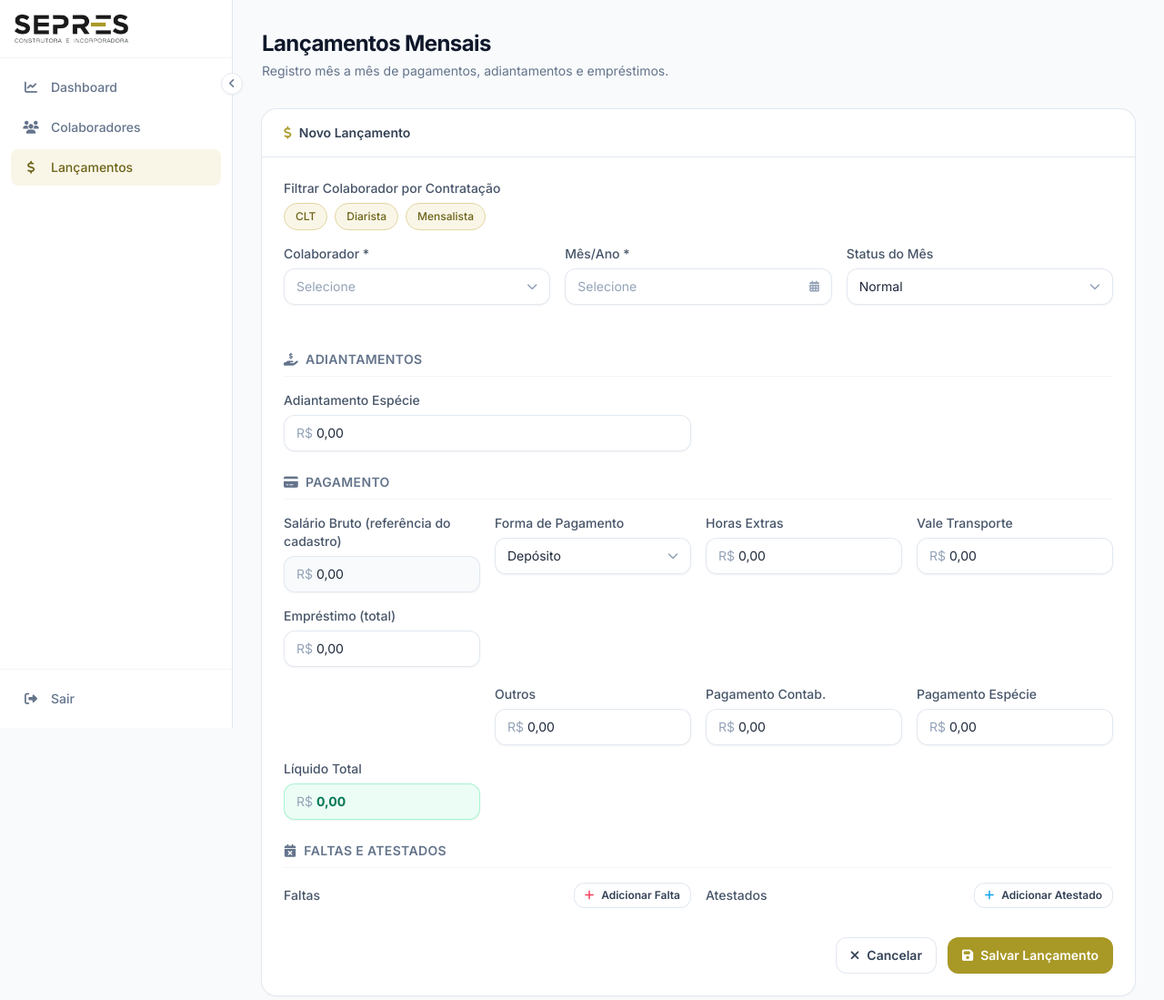
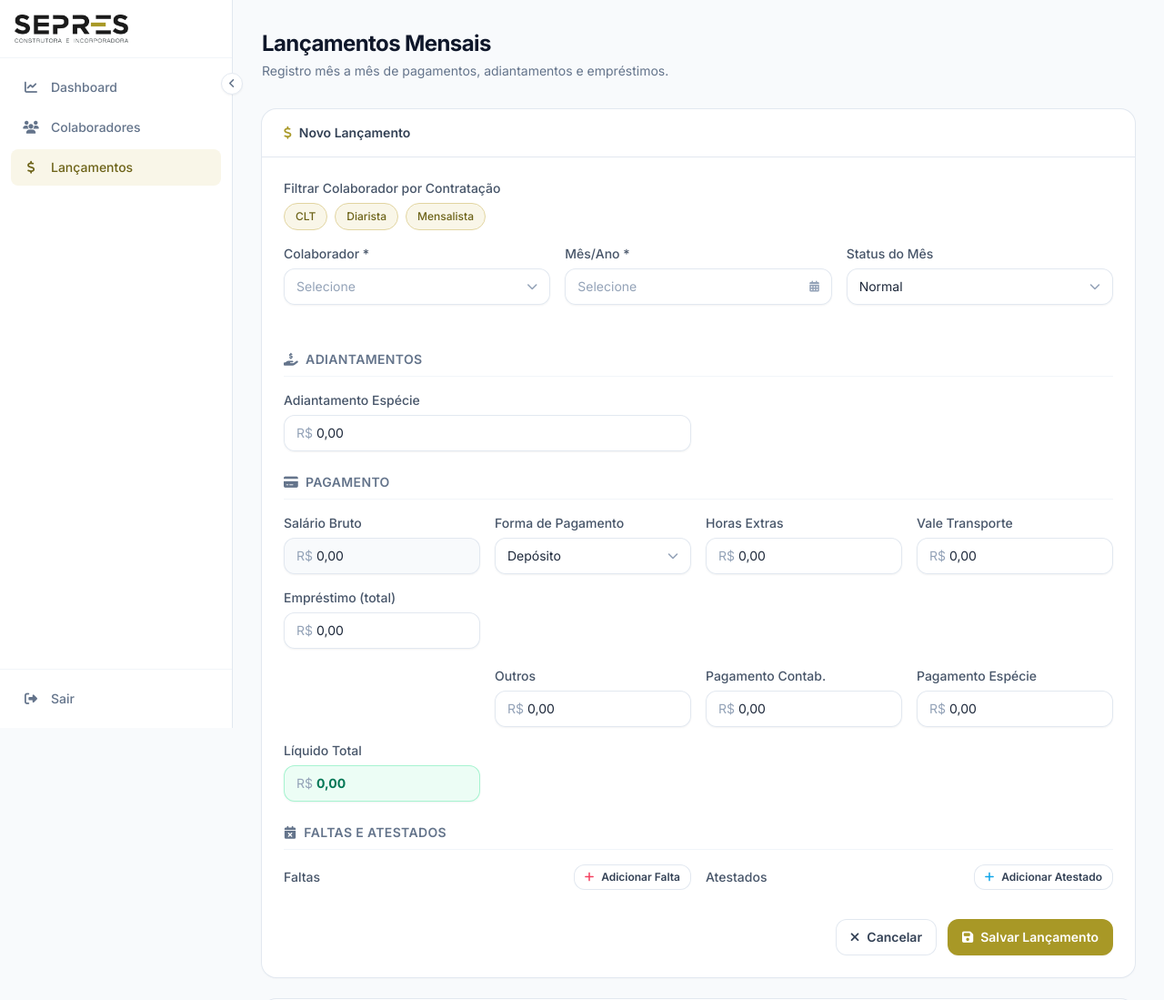
Before and after one commit to pedrocarneiro17/sepres, a Flask app: page /lancamentos in a window 1280 px wide. Shown: the top 1099 px of the page at 91% size. Run offline with Flask 3, Linux system fonts and the light colour scheme; the visitor is signed in with stand-in values (Sample User, id 1); data that the repository does not hold is empty.

Commit message:
Simplifica label do campo Salario Bruto
Remove "(referencia do cadastro)" do label, mantendo so "Salario Bruto".

Co-Authored-By: Claude Sonnet 5 <noreply@anthropic.com>

```diff
--- a/templates/lancamentos.html
+++ b/templates/lancamentos.html
@@ -147,7 +147,7 @@
                                 <!-- Salário Bruto: só para consulta (readonly), pra quem lança não precisar supor o valor.
                                      Não entra editável em lugar nenhum — vem do cadastro (ou diária × dias, p/ Diarista). -->
                                 <div>
-                                    <label class="label">Salário Bruto (referência do cadastro)</label>
+                                    <label class="label">Salário Bruto</label>
                                     <div class="relative"><span class="money-prefix">R$</span><input type="text" class="input money pl-9 bg-slate-50" id="lancRemuneracao" value="0,00" readonly></div>
                                 </div>
                                 <div>
```
